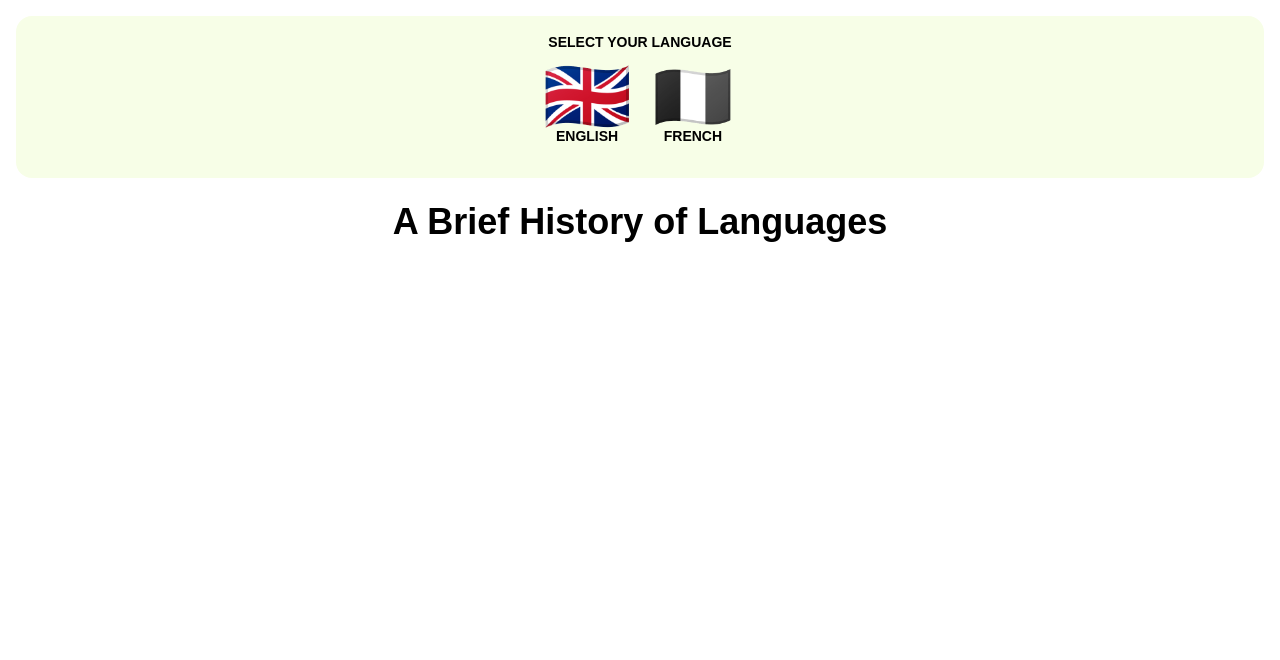
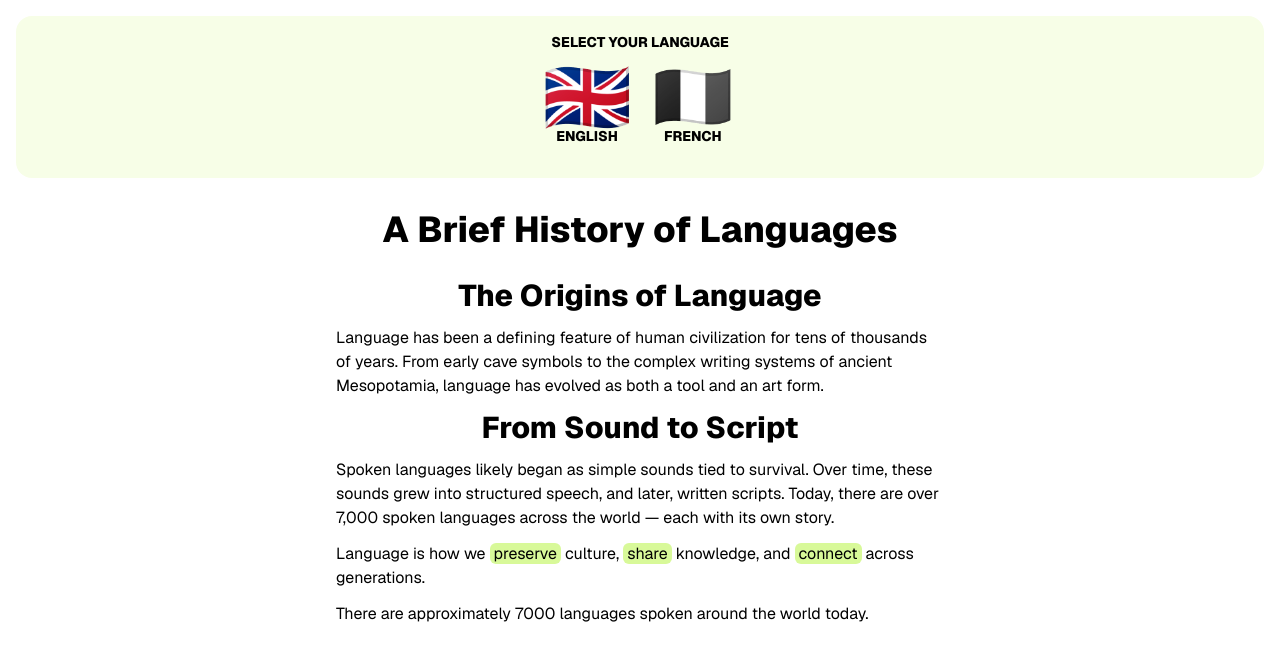
Before and after one commit to atanas-dim/next-localization, a Next.js app: page /en in a window 1280 px wide. Shown: the top 660 px of the page. Built offline with nearby package versions, Linux system fonts and the light colour scheme.

Commit message:
Add sample translated content with custom elements and variable

```diff
--- a/src/app/[locale]/layout.tsx
+++ b/src/app/[locale]/layout.tsx
@@ -36,7 +36,8 @@ export default async function RootLayout({
 
   return (
     <html lang="en">
-      <body className={`${geistSans.variable} ${geistMono.variable} flex flex-col items-center p-4 antialiased`}>
+      <body
+        className={`${geistSans.variable} ${geistMono.variable} font-geist-sans flex flex-col items-center bg-white p-4 text-black antialiased`}>
         <Dictionary dict={dict} locale={locale} />
         <LanguagePicker />
         {children}
--- a/src/app/[locale]/page.tsx
+++ b/src/app/[locale]/page.tsx
@@ -6,8 +6,36 @@ export default function Home() {
   const parseT = useParseT()
 
   return (
-    <main className="flex flex-col p-6">
-      <h1 className="text-4xl font-extrabold">{parseT('a-brief-history-of-languages')}</h1>
+    <main className="flex justify-center">
+      <div className="flex max-w-2xl flex-col gap-3 p-8">
+        <h1 className="mb-4 text-center text-4xl font-extrabold">{parseT('a-brief-history-of-languages')}</h1>
+        <h2 className="text-center text-3xl font-extrabold">{parseT('the-origins-of-language')}</h2>
+        <p>
+          {parseT(
+            'language-has-been-a-defining-feature-of-human-civilization-for-tens-of-thousands-of-years-from-early-cave-symbols-to-the-complex-writing-systems-of-ancient-mesopotamia-language-has-evolved-as-both-a-tool-and-an-art-form',
+          )}
+        </p>
+        <h2 className="text-center text-3xl font-extrabold">{parseT('from-sound-to-script')}</h2>
+        <p>
+          {parseT(
+            'spoken-languages-likely-began-as-simple-sounds-tied-to-survival-over-time-these-sounds-grew-into-structured-speech-and-later-written-scripts-today-there-are-over-7-000-spoken-languages-across-the-world-each-with-its-own-story',
+          )}
+        </p>
+
+        <p>
+          {parseT('language-is-how-we-preserve-culture-share-knowledge-and-connect-across-generations', {
+            customElements: {
+              span: (props) => <span className="rounded-md bg-lime-200 px-1" {...props} />,
+            },
+          })}
+        </p>
+
+        <p>
+          {parseT('there-are-approximately-number-languages-spoken-around-the-world-today', {
+            variables: { number: 7000 },
+          })}
+        </p>
+      </div>
     </main>
   )
 }
--- a/src/app/globals.css
+++ b/src/app/globals.css
@@ -1,10 +1,5 @@
-@import "tailwindcss";
+@import 'tailwindcss';
 
 @theme inline {
+  --font-geist-sans: var(--font-geist-sans);
 }
-
-body {
-  background: white;
-  color: black;
-  font-family: Arial, Helvetica, sans-serif;
-}
--- a/src/dictionaries/en.json
+++ b/src/dictionaries/en.json
@@ -10,5 +10,6 @@
   "language-has-been-a-defining-feature-of-human-civilization-for-tens-of-thousands-of-years-from-early-cave-symbols-to-the-complex-writing-systems-of-ancient-mesopotamia-language-has-evolved-as-both-a-tool-and-an-art-form": "Language has been a defining feature of human civilization for tens of thousands of years. From early cave symbols to the complex writing systems of ancient Mesopotamia, language has evolved as both a tool and an art form.",
   "from-sound-to-script": "From Sound to Script",
   "spoken-languages-likely-began-as-simple-sounds-tied-to-survival-over-time-these-sounds-grew-into-structured-speech-and-later-written-scripts-today-there-are-over-7-000-spoken-languages-across-the-world-each-with-its-own-story": "Spoken languages likely began as simple sounds tied to survival. Over time, these sounds grew into structured speech, and later, written scripts. Today, there are over 7,000 spoken languages across the world — each with its own story.",
-  "language-is-how-we-preserve-culture-share-knowledge-and-connect-across-generations": "Language is how we preserve culture, share knowledge, and connect across generations."
+  "language-is-how-we-preserve-culture-share-knowledge-and-connect-across-generations": "Language is how we <span>preserve</span> culture, <span>share</span> knowledge, and <span>connect</span> across generations.",
+  "there-are-approximately-number-languages-spoken-around-the-world-today": "There are approximately {number} languages spoken around the world today."
 }
--- a/src/dictionaries/fr.json
+++ b/src/dictionaries/fr.json
@@ -10,5 +10,6 @@
   "language-has-been-a-defining-feature-of-human-civilization-for-tens-of-thousands-of-years-from-early-cave-symbols-to-the-complex-writing-systems-of-ancient-mesopotamia-language-has-evolved-as-both-a-tool-and-an-art-form": "Le langage est une caractéristique fondamentale de la civilisation humaine depuis des dizaines de milliers d'années. Des premiers symboles sur les parois des grottes aux systèmes d'écriture complexes de la Mésopotamie ancienne, le langage a évolué à la fois comme un outil et une forme d’art.",
   "from-sound-to-script": "Du Son à l'Écriture",
   "spoken-languages-likely-began-as-simple-sounds-tied-to-survival-over-time-these-sounds-grew-into-structured-speech-and-later-written-scripts-today-there-are-over-7-000-spoken-languages-across-the-world-each-with-its-own-story": "Les langues parlées ont probablement commencé par des sons simples liés à la survie. Avec le temps, ces sons sont devenus un discours structuré, puis des systèmes d’écriture. Aujourd’hui, il existe plus de 7 000 langues parlées dans le monde — chacune avec sa propre histoire.",
-  "language-is-how-we-preserve-culture-share-knowledge-and-connect-across-generations": "Le langage est ce qui nous permet de préserver la culture, de partager le savoir et de créer des liens entre les générations."
+  "language-is-how-we-preserve-culture-share-knowledge-and-connect-across-generations": "Le langage est ce qui nous permet de <span>préserver</span> la culture, de <span>partager</span> le savoir et de créer des <span>liens</span> entre les générations.",
+  "there-are-approximately-number-languages-spoken-around-the-world-today": "Il existe environ {number} langues parlées dans le monde aujourd’hui."
 }
--- a/src/dictionaries/index.ts
+++ b/src/dictionaries/index.ts
@@ -12,6 +12,7 @@
     "from-sound-to-script": string;
     "spoken-languages-likely-began-as-simple-sounds-tied-to-survival-over-time-these-sounds-grew-into-structured-speech-and-later-written-scripts-today-there-are-over-7-000-spoken-languages-across-the-world-each-with-its-own-story": string;
     "language-is-how-we-preserve-culture-share-knowledge-and-connect-across-generations": string;
+    "there-are-approximately-number-languages-spoken-around-the-world-today": string;
   }
 
   type Dictionaries = {
--- a/src/dictionaries/key-as-text.json
+++ b/src/dictionaries/key-as-text.json
@@ -10,5 +10,6 @@
   "language-has-been-a-defining-feature-of-human-civilization-for-tens-of-thousands-of-years-from-early-cave-symbols-to-the-complex-writing-systems-of-ancient-mesopotamia-language-has-evolved-as-both-a-tool-and-an-art-form": "Language has been a defining feature of human civilization for tens of thousands of years. From early cave symbols to the complex writing systems of ancient Mesopotamia, language has evolved as both a tool and an art form.",
   "from-sound-to-script": "From Sound to Script",
   "spoken-languages-likely-began-as-simple-sounds-tied-to-survival-over-time-these-sounds-grew-into-structured-speech-and-later-written-scripts-today-there-are-over-7-000-spoken-languages-across-the-world-each-with-its-own-story": "Spoken languages likely began as simple sounds tied to survival. Over time, these sounds grew into structured speech, and later, written scripts. Today, there are over 7,000 spoken languages across the world — each with its own story.",
-  "language-is-how-we-preserve-culture-share-knowledge-and-connect-across-generations": "Language is how we preserve culture, share knowledge, and connect across generations."
+  "language-is-how-we-preserve-culture-share-knowledge-and-connect-across-generations": "Language is how we preserve culture, share knowledge, and connect across generations.",
+  "there-are-approximately-number-languages-spoken-around-the-world-today": "There are approximately number languages spoken around the world today."
 }
```
